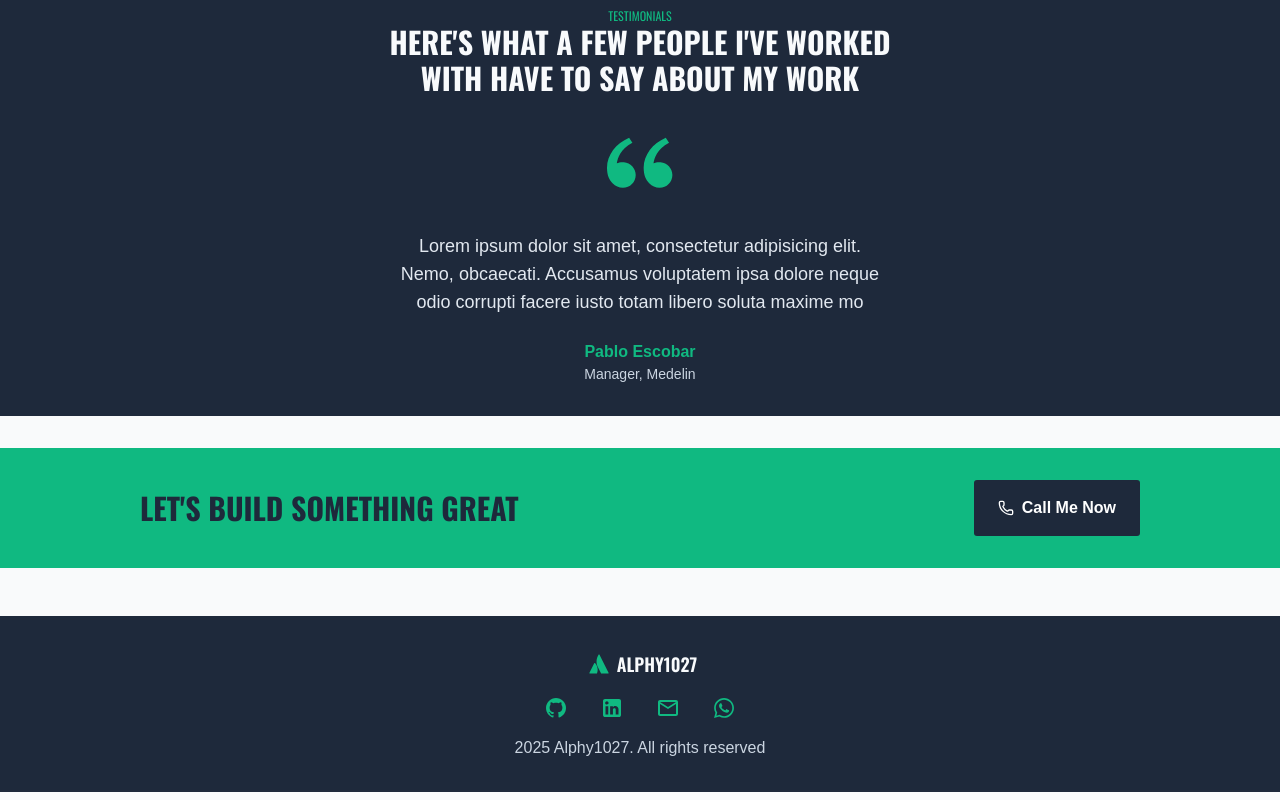
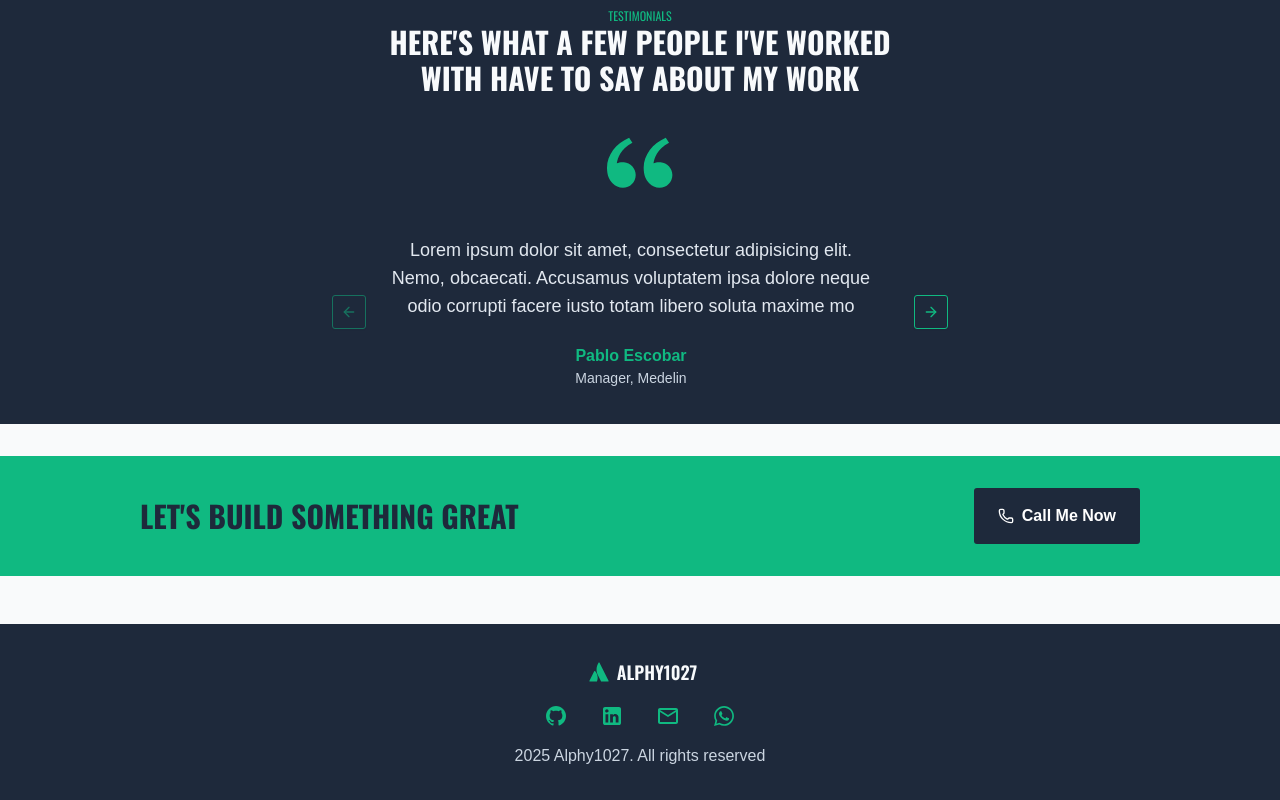
Before and after one commit to alphy1027/dev-portfolio, a Next.js app: page / in a window 1280 px wide. Shown: the part 4186-4986 px from the top of the page. Built offline with nearby package versions, Linux system fonts and the light colour scheme; a web font is replaced by a local one.

Commit message:
created reviews carousel

```diff
--- a/package.json
+++ b/package.json
@@ -12,6 +12,7 @@
     "@radix-ui/react-slot": "^1.2.4",
     "class-variance-authority": "^0.7.1",
     "clsx": "^2.1.1",
+    "embla-carousel-react": "^8.6.0",
     "lucide-react": "^0.555.0",
     "next": "16.0.5",
     "react": "19.2.0",
--- /dev/null
+++ b/src/app/home/components/testimonials/ReviewCard.tsx
@@ -0,0 +1,13 @@
+import { Review } from "@/content/reviews";
+
+export default function ReviewCard({ review }: { review: Review }) {
+  return (
+    <article className="flex flex-col items-center justify-center gap-space-5 max-w-[494px]">
+      <p className="text-secondary-surface-body text-center text-lg">{review.message}</p>
+      <div className="flex flex-col justify-center items-center">
+        <p className="font-semibold text-primary text-center capitalize">{review.reviewer}</p>
+        <small className="text-sm text-secondary-surface-muted text-center">{review.role}</small>
+      </div>
+    </article>
+  );
+}
--- a/src/app/home/sections/TestimonialsSection.tsx
+++ b/src/app/home/sections/TestimonialsSection.tsx
@@ -1,6 +1,9 @@
 import SectionContainer from "@/components/section/SectionContainer";
 import SectionTitle from "@/components/section/SectionTitle";
 import Quotes from "../icons/testimonials/Quotes";
+import ReviewCard from "../components/testimonials/ReviewCard";
+import { reviews } from "@/content/reviews";
+import { Carousel, CarouselContent, CarouselItem, CarouselNext, CarouselPrevious } from "@/components/ui/carousel";
 
 export default function TestimonialsSection() {
   return (
@@ -10,16 +13,20 @@ export default function TestimonialsSection() {
           Here's what a few people I've worked with have to say about my work
         </SectionTitle>
         <Quotes />
-        <article className="flex flex-col items-center justify-center gap-space-5 max-w-[494px]">
-          <p className="text-secondary-surface-body text-center text-lg">
-            Lorem ipsum dolor sit amet, consectetur adipisicing elit. Nemo, obcaecati. Accusamus voluptatem ipsa dolore
-            neque odio corrupti facere iusto totam libero soluta maxime mo
-          </p>
-          <div className="flex flex-col justify-center items-center">
-            <p className="font-semibold text-primary text-center">Pablo Escobar</p>
-            <small className="text-sm text-secondary-surface-muted text-center">Manager, Medelin</small>
-          </div>
-        </article>
+
+        <Carousel className="w-full text-center">
+          <CarouselContent className="bg-red-10 mb-space-4 sm:mb-0">
+            {reviews.map((review) => (
+              <CarouselItem key={review.id} className="">
+                <div className="p-1">
+                  <ReviewCard review={review} />
+                </div>
+              </CarouselItem>
+            ))}
+          </CarouselContent>
+          <CarouselPrevious variant="outline" className="p-space-4" />
+          <CarouselNext variant="outline" className="p-space-4" />
+        </Carousel>
       </SectionContainer>
     </div>
   );
--- a/src/components/ui/button.tsx
+++ b/src/components/ui/button.tsx
@@ -5,7 +5,7 @@ import { cva, type VariantProps } from "class-variance-authority";
 import { cn } from "@/lib/utils";
 
 const buttonVariants = cva(
-  "inline-flex items-center justify-center gap-space-2 whitespace-nowrap rounded-surface-radius font-semibold transition-all disabled:pointer-events-none disabled:opacity-50 [&_svg]:pointer-events-none [&_svg:not([class*='size-'])]:size-4 shrink-0 [&_svg]:shrink-0 outline-none capitalize focus-visible:border-ring focus-visible:ring-ring/50 focus-visible:ring-[3px] aria-invalid:ring-destructive/20 dark:aria-invalid:ring-destructive/40 aria-invalid:border-destructive",
+  "inline-flex items-center justify-center cursor-pointer gap-space-2 whitespace-nowrap rounded-surface-radius font-semibold transition-all disabled:pointer-events-none disabled:opacity-50 [&_svg]:pointer-events-none [&_svg:not([class*='size-'])]:size-4 shrink-0 [&_svg]:shrink-0 outline-none capitalize focus-visible:border-ring focus-visible:ring-ring/50 focus-visible:ring-[3px] aria-invalid:ring-destructive/20 dark:aria-invalid:ring-destructive/40 aria-invalid:border-destructive",
   {
     variants: {
       variant: {
@@ -13,7 +13,7 @@ const buttonVariants = cva(
         destructive:
           "bg-destructive text-white hover:bg-destructive/90 focus-visible:ring-destructive/20 dark:focus-visible:ring-destructive/40 dark:bg-destructive/60",
         outline:
-          "border bg-transparent shadow-xs hover:bg-accent hover:text-accent-foreground dark:bg-input/30 dark:border-input dark:hover:bg-input/50",
+          "border bg-transparent border-primary text-primary shadow-xs hover:bg-accent hover:text-accent-foreground dark:bg-input/30 dark:border-input dark:hover:bg-input/50",
         secondary: "bg-secondary text-plain-white hover:bg-secondary/80",
         ghost: "hover:bg-accent hover:text-accent-foreground dark:hover:bg-accent/50",
         link: "text-primary underline-offset-4 hover:underline",
--- /dev/null
+++ b/src/components/ui/carousel.tsx
@@ -0,0 +1,216 @@
+"use client";
+
+import * as React from "react";
+import useEmblaCarousel, { type UseEmblaCarouselType } from "embla-carousel-react";
+import { ArrowLeft, ArrowRight } from "lucide-react";
+
+import { cn } from "@/lib/utils";
+import { Button } from "@/components/ui/button";
+
+type CarouselApi = UseEmblaCarouselType[1];
+type UseCarouselParameters = Parameters<typeof useEmblaCarousel>;
+type CarouselOptions = UseCarouselParameters[0];
+type CarouselPlugin = UseCarouselParameters[1];
+
+type CarouselProps = {
+  opts?: CarouselOptions;
+  plugins?: CarouselPlugin;
+  orientation?: "horizontal" | "vertical";
+  setApi?: (api: CarouselApi) => void;
+};
+
+type CarouselContextProps = {
+  carouselRef: ReturnType<typeof useEmblaCarousel>[0];
+  api: ReturnType<typeof useEmblaCarousel>[1];
+  scrollPrev: () => void;
+  scrollNext: () => void;
+  canScrollPrev: boolean;
+  canScrollNext: boolean;
+} & CarouselProps;
+
+const CarouselContext = React.createContext<CarouselContextProps | null>(null);
+
+function useCarousel() {
+  const context = React.useContext(CarouselContext);
+
+  if (!context) {
+    throw new Error("useCarousel must be used within a <Carousel />");
+  }
+
+  return context;
+}
+
+function Carousel({
+  orientation = "horizontal",
+  opts,
+  setApi,
+  plugins,
+  className,
+  children,
+  ...props
+}: React.ComponentProps<"div"> & CarouselProps) {
+  const [carouselRef, api] = useEmblaCarousel(
+    {
+      ...opts,
+      axis: orientation === "horizontal" ? "x" : "y",
+    },
+    plugins
+  );
+  const [canScrollPrev, setCanScrollPrev] = React.useState(false);
+  const [canScrollNext, setCanScrollNext] = React.useState(false);
+
+  const onSelect = React.useCallback((api: CarouselApi) => {
+    if (!api) return;
+    setCanScrollPrev(api.canScrollPrev());
+    setCanScrollNext(api.canScrollNext());
+  }, []);
+
+  const scrollPrev = React.useCallback(() => {
+    api?.scrollPrev();
+  }, [api]);
+
+  const scrollNext = React.useCallback(() => {
+    api?.scrollNext();
+  }, [api]);
+
+  const handleKeyDown = React.useCallback(
+    (event: React.KeyboardEvent<HTMLDivElement>) => {
+      if (event.key === "ArrowLeft") {
+        event.preventDefault();
+        scrollPrev();
+      } else if (event.key === "ArrowRight") {
+        event.preventDefault();
+        scrollNext();
+      }
+    },
+    [scrollPrev, scrollNext]
+  );
+
+  React.useEffect(() => {
+    if (!api || !setApi) return;
+    setApi(api);
+  }, [api, setApi]);
+
+  React.useEffect(() => {
+    if (!api) return;
+    onSelect(api);
+    api.on("reInit", onSelect);
+    api.on("select", onSelect);
+
+    return () => {
+      api?.off("select", onSelect);
+    };
+  }, [api, onSelect]);
+
+  return (
+    <CarouselContext.Provider
+      value={{
+        carouselRef,
+        api: api,
+        opts,
+        orientation: orientation || (opts?.axis === "y" ? "vertical" : "horizontal"),
+        scrollPrev,
+        scrollNext,
+        canScrollPrev,
+        canScrollNext,
+      }}
+    >
+      <div
+        onKeyDownCapture={handleKeyDown}
+        className={cn("relative", className)}
+        role="region"
+        aria-roledescription="carousel"
+        data-slot="carousel"
+        {...props}
+      >
+        {children}
+      </div>
+    </CarouselContext.Provider>
+  );
+}
+
+function CarouselContent({ className, ...props }: React.ComponentProps<"div">) {
+  const { carouselRef, orientation } = useCarousel();
+
+  return (
+    <div ref={carouselRef} className="overflow-hidden" data-slot="carousel-content">
+      <div className={cn("flex", orientation === "horizontal" ? "-ml-4" : "-mt-4 flex-col", className)} {...props} />
+    </div>
+  );
+}
+
+function CarouselItem({ className, ...props }: React.ComponentProps<"div">) {
+  const { orientation } = useCarousel();
+
+  return (
+    <div
+      role="group"
+      aria-roledescription="slide"
+      data-slot="carousel-item"
+      className={cn("min-w-0 shrink-0 grow-0 basis-full", orientation === "horizontal" ? "pl-4" : "pt-4", className)}
+      {...props}
+    />
+  );
+}
+
+function CarouselPrevious({
+  className,
+  variant = "outline",
+  size = "icon",
+  ...props
+}: React.ComponentProps<typeof Button>) {
+  const { orientation, scrollPrev, canScrollPrev } = useCarousel();
+
+  return (
+    <Button
+      data-slot="carousel-previous"
+      variant={variant}
+      size={size}
+      className={cn(
+        "sm:absolute size-8 rounded-surface-radius",
+        orientation === "horizontal"
+          ? "sm:top-1/2 sm:-left-12 sm:-translate-y-1/2"
+          : "-top-12 left-1/2 -translate-x-1/2 rotate-90",
+        className
+      )}
+      disabled={!canScrollPrev}
+      onClick={scrollPrev}
+      {...props}
+    >
+      <ArrowLeft />
+      <span className="sr-only">Previous slide</span>
+    </Button>
+  );
+}
+
+function CarouselNext({
+  className,
+  variant = "outline",
+  size = "icon",
+  ...props
+}: React.ComponentProps<typeof Button>) {
+  const { orientation, scrollNext, canScrollNext } = useCarousel();
+
+  return (
+    <Button
+      data-slot="carousel-next"
+      variant={variant}
+      size={size}
+      className={cn(
+        "sm:absolute ml-space-4 sm:ml-0 size-8 rounded-surface-radius",
+        orientation === "horizontal"
+          ? " sm:top-1/2 sm:-right-12 sm:-translate-y-1/2"
+          : "-bottom-12 left-1/2 -translate-x-1/2 rotate-90",
+        className
+      )}
+      disabled={!canScrollNext}
+      onClick={scrollNext}
+      {...props}
+    >
+      <ArrowRight />
+      <span className="sr-only">Next slide</span>
+    </Button>
+  );
+}
+
+export { type CarouselApi, Carousel, CarouselContent, CarouselItem, CarouselPrevious, CarouselNext };
--- /dev/null
+++ b/src/content/reviews.ts
@@ -0,0 +1,37 @@
+export interface Review {
+  id: number;
+  message: string;
+  reviewer: string;
+  role: string;
+}
+
+export const reviews: Review[] = [
+  {
+    id: 1,
+    message:
+      "Lorem ipsum dolor sit amet, consectetur adipisicing elit. Nemo, obcaecati. Accusamus voluptatem ipsa dolore neque odio corrupti facere iusto totam libero soluta maxime mo",
+    reviewer: "Pablo Escobar",
+    role: "Manager, Medelin",
+  },
+  {
+    id: 2,
+    message:
+      "Lorem ipsum dolor sit amet, consectetur adipisicing elit. Nemo, obcaecati. Accusamus voluptatem ipsa dolore neque odio corrupti facere iusto totam libero soluta maxime mo",
+    reviewer: "Al Capone",
+    role: "Manager, Chicago",
+  },
+  {
+    id: 3,
+    message:
+      "Lorem ipsum dolor sit amet, consectetur adipisicing elit. Nemo, obcaecati. Accusamus voluptatem ipsa dolore neque odio corrupti facere iusto totam libero soluta maxime mo",
+    reviewer: "Tony Soprano",
+    role: "Manager, Sisily",
+  },
+  {
+    id: 4,
+    message:
+      "Lorem ipsum dolor sit amet, consectetur adipisicing elit. Nemo, obcaecati. Accusamus voluptatem ipsa dolore neque odio corrupti facere iusto totam libero soluta maxime mo",
+    reviewer: "Joe Colombo",
+    role: "Manager, Gambino",
+  },
+];
```
Also changed, not shown: 1 other file (tests, documents, lock files or other folders).
